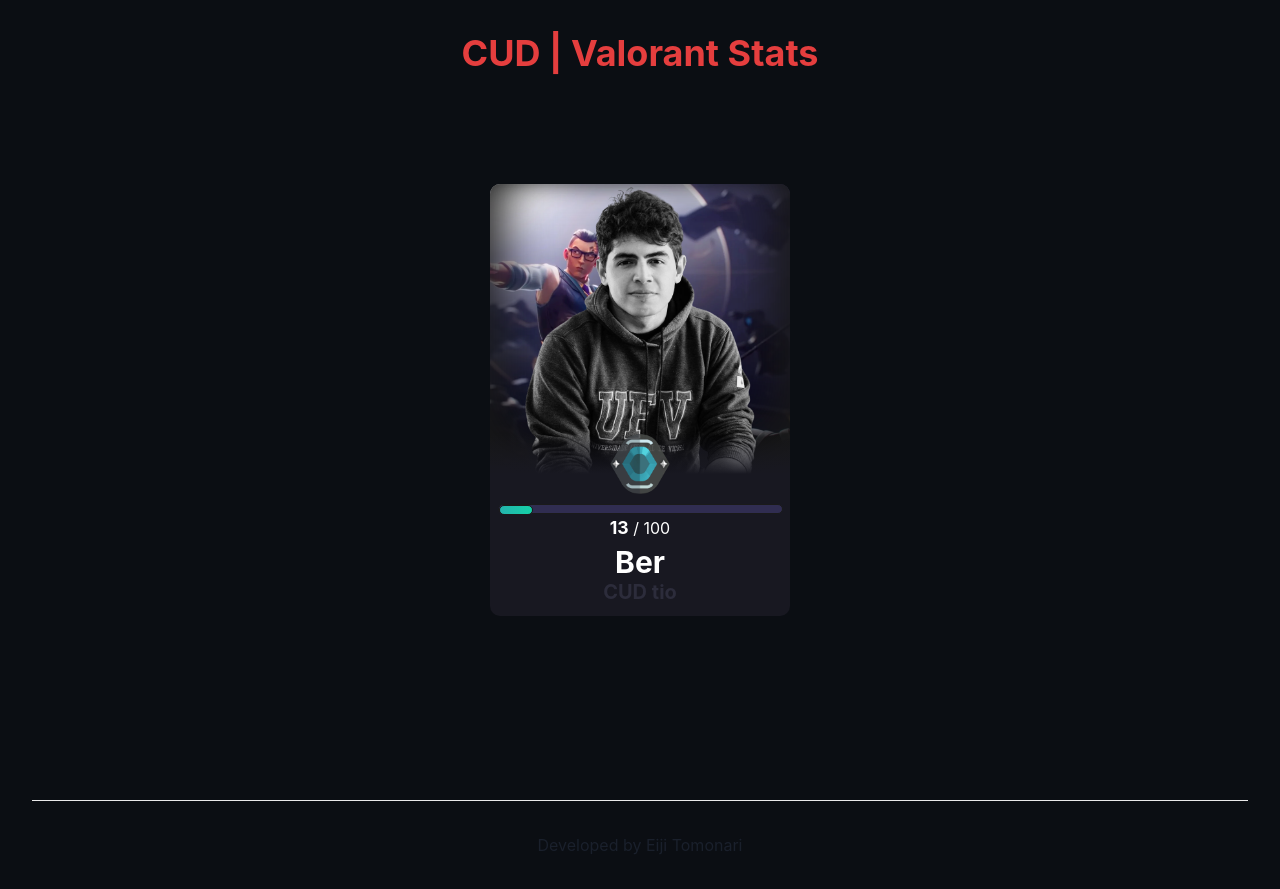
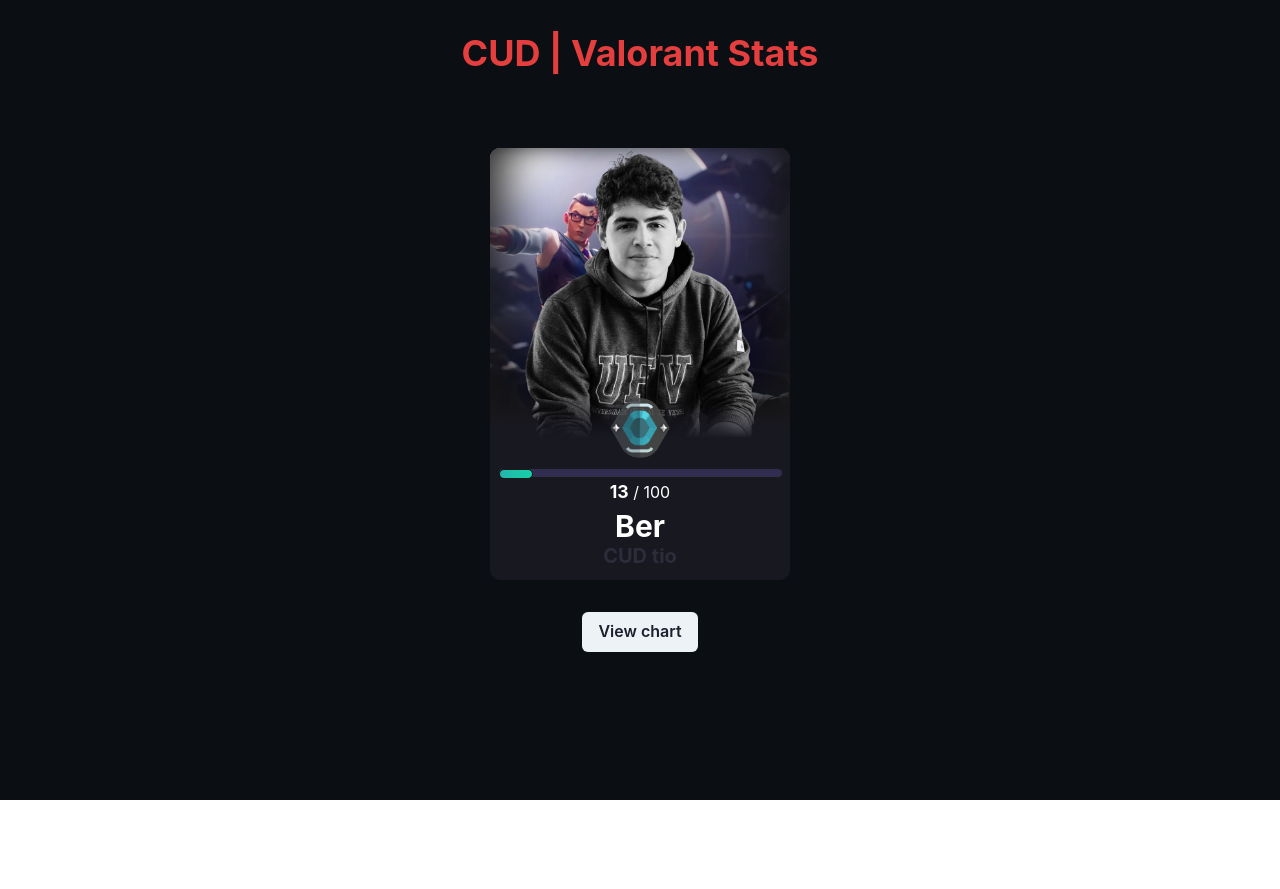
Before and after one commit to EijiTomonari/valorant-stats, a Next.js app: page / in a window 1280 px wide. After the commit the page ends 800 px from the top, so only its background shows below. Built offline with nearby package versions, Linux system fonts and the light colour scheme.

Commit message:
Add progress bar

```diff
--- a/src/pages/index.tsx
+++ b/src/pages/index.tsx
@@ -1,7 +1,6 @@
-import { Flex, Heading } from '@chakra-ui/react'
+import { Button, Flex, Heading } from '@chakra-ui/react'
 import type { NextPage } from 'next'
 import Head from 'next/head'
-import Image from 'next/image'
 import PlayerCard from '../components/home/playerCard'
 import styles from '../styles/Home.module.css'
 
@@ -16,20 +15,11 @@
 
       <main className={styles.main}>
         <Heading position={'fixed'} top={'2rem'} color={'red.500'}>CUD | Valorant Stats</Heading>
-        <Flex flexDir={'row'}>
+        <Flex flexDir={'row'} w={'100%'} overflowX={'auto'} justifyContent={'center'}>
           <PlayerCard></PlayerCard>
         </Flex>
+        <Button mt={'2rem'}>View chart</Button>
       </main>
-
-      <footer className={styles.footer}>
-        <a
-          href="https://github.com/EijiTomonari/valorant-stats"
-          target="_blank"
-          rel="noopener noreferrer"
-        >
-          Developed by Eiji Tomonari
-        </a>
-      </footer>
     </div>
   )
 }
```
